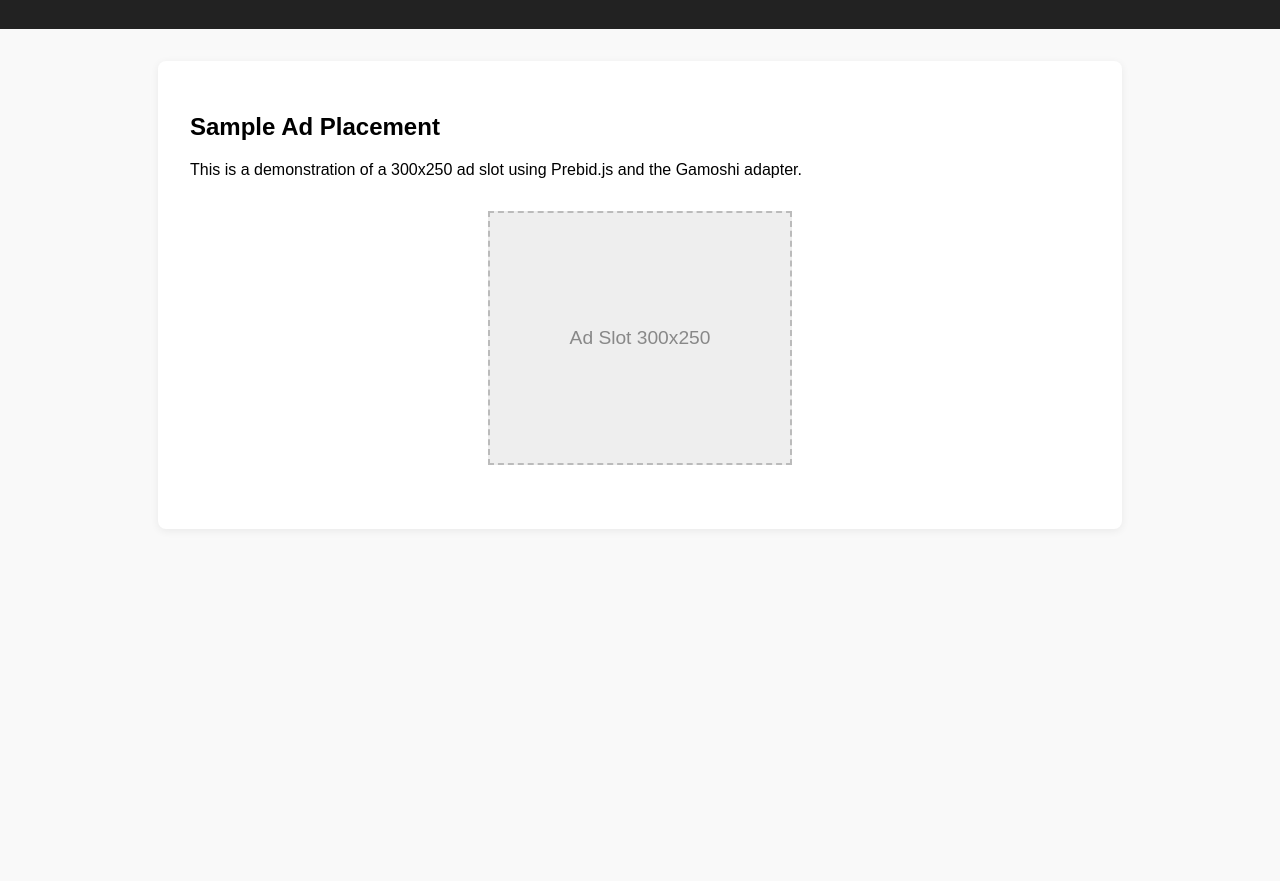
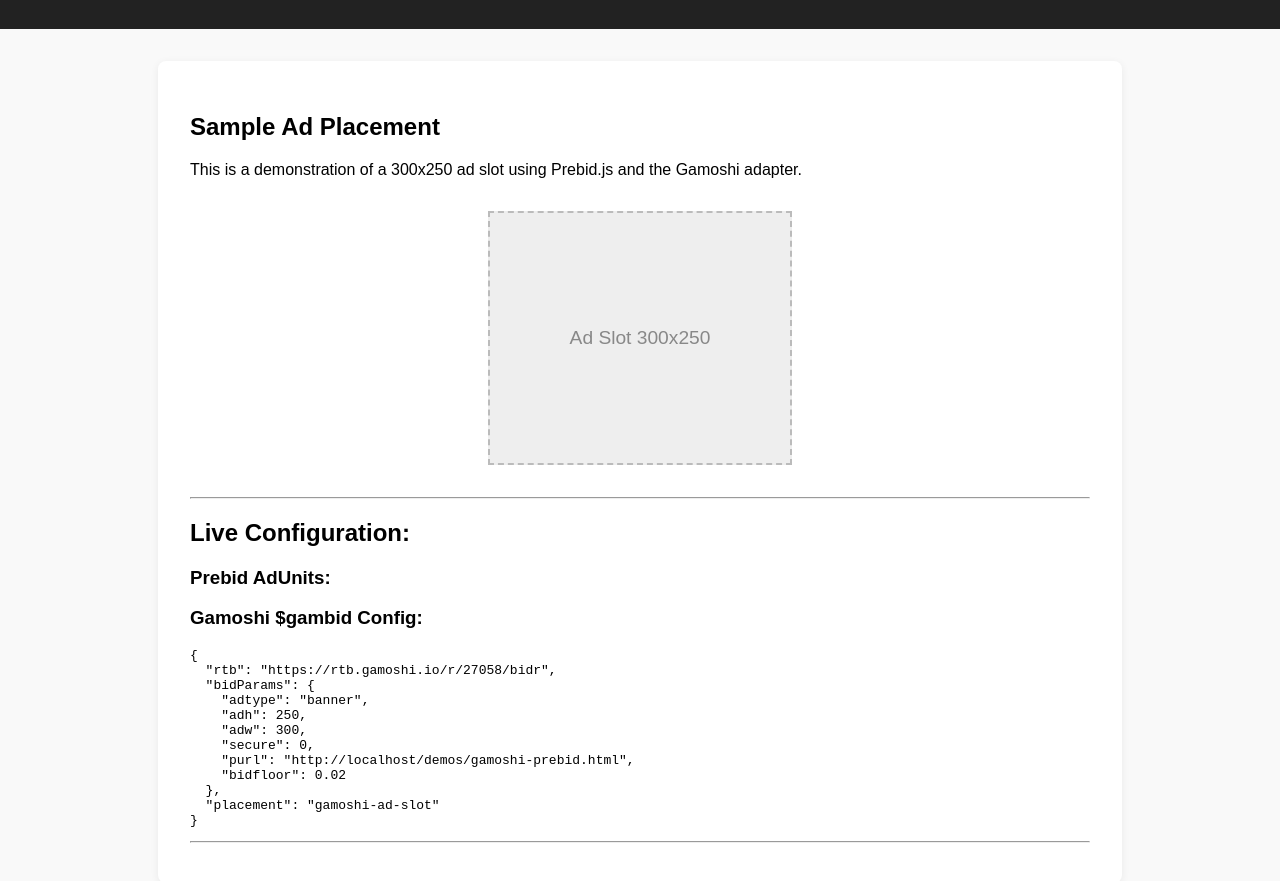
Before and after one commit to gamoshi/gamoshi-demo-site, a plain HTML site: page demos/gamoshi-prebid.html in a window 1280 px wide. Shown: the part 117-998 px from the top of the page. Before the commit the page ends 800 px from the top, so only its background shows below. Drawn offline with Linux system fonts and the light colour scheme; a script that the page names is missing.

Commit message:
add index

```diff
--- a/demos/gamoshi-prebid.html
+++ b/demos/gamoshi-prebid.html
@@ -25,6 +25,15 @@
     <div class="ad-slot" id="gamoshi-ad-slot">
       Ad Slot 300x250
     </div>
+
+    <hr>
+    <h2>Live Configuration:</h2>
+    <h3>Prebid AdUnits:</h3>
+    <pre id="prebidConfigOutput"></pre>
+    <h3>Gamoshi $gambid Config:</h3>
+    <pre id="gamoshiConfigOutput"></pre>
+    <hr>
+
     <!-- Prebid.js and Gamoshi Adapter integration scripts -->
     <script src="https://cdn.jsdelivr.net/npm/prebid.js@latest/dist/prebid.js"></script>
     <script type="application/javascript">
@@ -73,6 +82,8 @@
             pbjs.renderAd(document, pbjs.getHighestCpmBids('gamoshi-ad-slot')[0].adId);
           }
         });
+        // Display Prebid config
+        document.getElementById('prebidConfigOutput').textContent = JSON.stringify(adUnits, null, 2);
       });
     </script>
     <!-- Gamoshi script integration -->
@@ -89,6 +100,8 @@
         },
         placement: "gamoshi-ad-slot"
       };
+      // Display Gamoshi config
+      document.getElementById('gamoshiConfigOutput').textContent = JSON.stringify(window.$gambid, null, 2);
     </script>
     <script type="text/javascript" src="https://s.gamx.io/tag/latest"></script>
   </main>
```
Also changed, not shown: demos/script-integration.html (+13 -0 lines).
